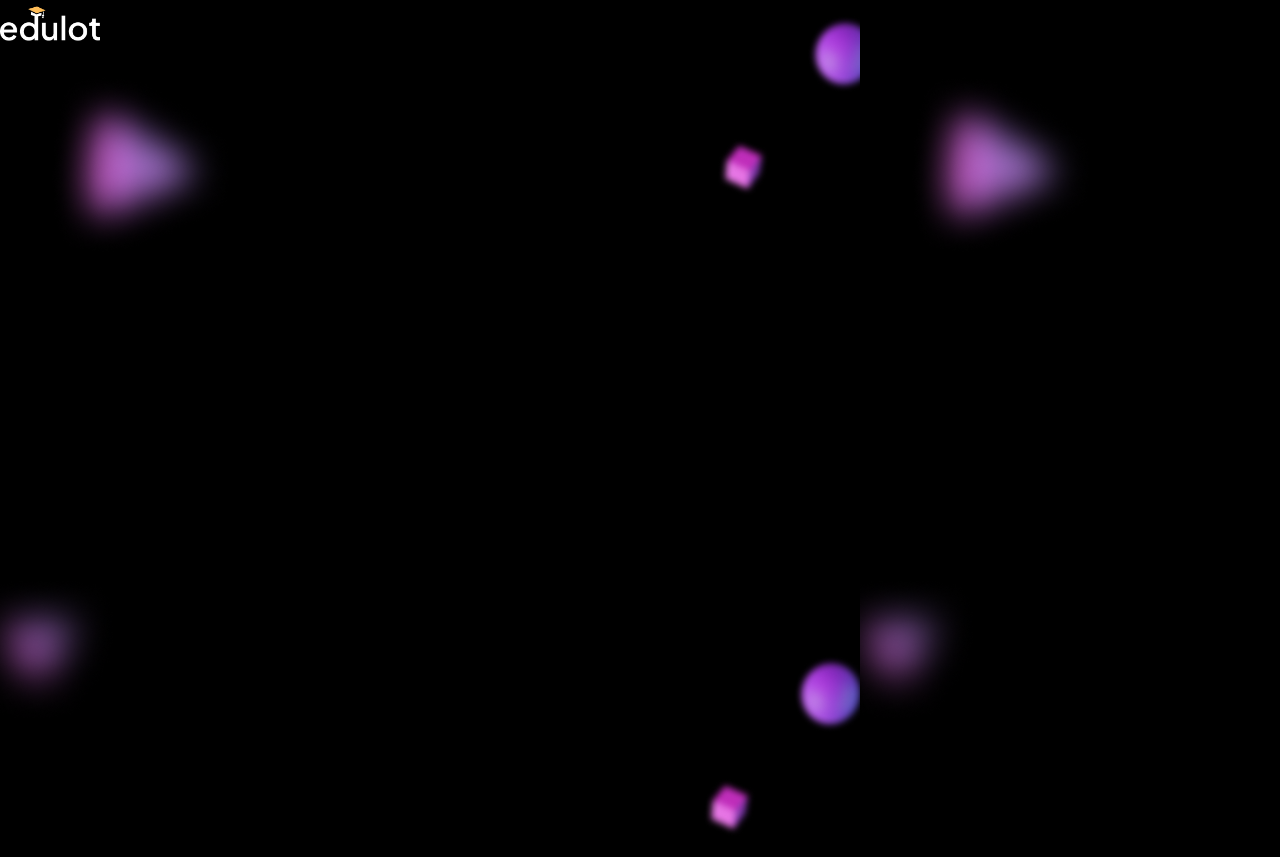
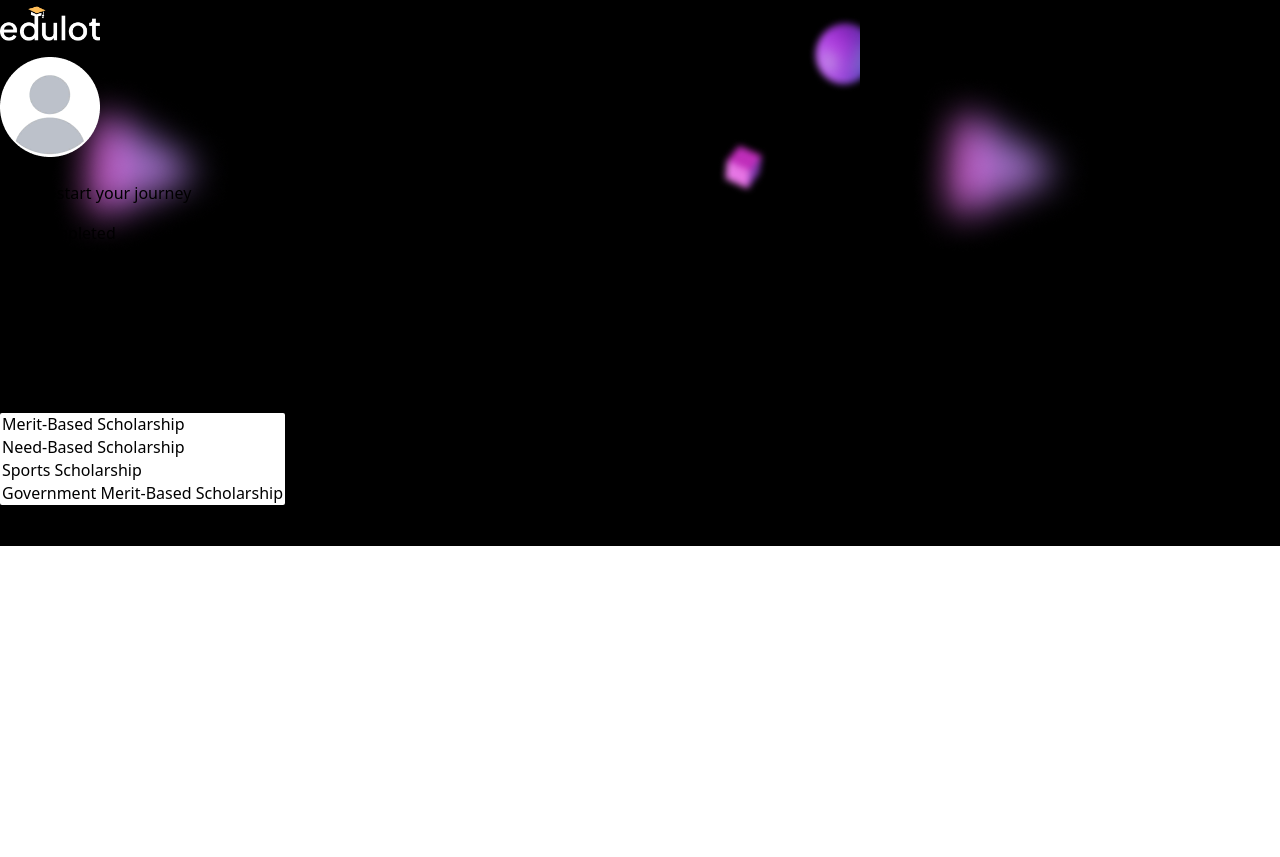
Before and after one commit to NagiPragalathan/publisher-portal-demo, a Next.js app: page /financial-aid in a window 1280 px wide. Before the commit this address had no page. After the commit the page ends 800 px from the top, so only its background shows below. Built offline with nearby package versions, Linux system fonts and the light colour scheme.

Commit message:
Implement dynamic routing for research score form with radio button selection

```diff
--- /dev/null
+++ b/src/app/financial-aid/page.tsx
@@ -0,0 +1,66 @@
+'use client';
+import Profile from '@/components/profile';
+import ProgressBar from '@/components/progress_bar';
+import React, { useState } from 'react';
+import { FaAngleRight } from "react-icons/fa";
+import { redirect } from 'next/navigation';
+
+const InputForm = () => {
+  const [selectedOptions, setSelectedOptions] = useState<string[]>([]); // State to hold selected options
+
+  // Handle change for multi-select
+  const handleSelectChange = (e: React.ChangeEvent<HTMLSelectElement>) => {
+    const options = Array.from(e.target.selectedOptions, (option: HTMLOptionElement) => option.value);
+    setSelectedOptions(options);
+  };
+
+  const handleNextClick = () => {
+    redirect('/research-score'); // Redirect to /research-score when Next is clicked
+  };
+
+  return (
+    <>
+      <Profile />
+      <ProgressBar progress={18} completed_steps={[1, 0, 0, 0, 0]} />
+      <div className="p-6 w-full flex flex-col justify-center items-center">
+        <div className="w-full max-w-[400px] flex flex-col justify-center items-center p-6 bg-[#9f9f9f87] backdrop-blur-md rounded-[20px] shadow-lg mb-6">
+          <h1 className="text-[#FFFFFF] text-[24px] font-[600] text-center mb-16">
+            Entrance Exam & Score
+          </h1>
+          <form className="w-full flex flex-col justify-between items-center">
+            {/* Multi-select Input */}
+            <select
+              multiple
+              className="w-full h-[150px] rounded-lg p-4 shadow-md mb-4 text-gray-500"
+              value={selectedOptions}
+              onChange={handleSelectChange}
+            >
+              <option value="Merit-Based Scholarship">Merit-Based Scholarship</option>
+              <option value="Need-Based Scholarship">Need-Based Scholarship</option>
+              <option value="Sports Scholarship">Sports Scholarship</option>
+              <option value="Government Merit-Based Scholarship">Government Merit-Based Scholarship</option>
+              <option value="Government Aid/Grants">Government Aid/Grants</option>
+              <option value="Private Loans">Private Loans</option>
+              <option value="Work-Study Programs">Work-Study Programs</option>
+              <option value="Aid/Grants">Aid/Grants</option>
+            </select>
+
+            <div className="w-full flex flex-row justify-end items-center mt-16">
+              <div
+                onClick={handleNextClick} // Handle the click for next
+                className="flex flex-row justify-center items-center gap-2 w-[100px] h-[40px] bg-[#FFBD58] rounded-full p-2 shadow-md mb-4 text-gray-700 hover:bg-[#e6a84a] transition duration-300 cursor-pointer"
+              >
+                <span className="text-[16px] font-[600] text-black">Next</span>
+                <span className="w-[23px] h-[23px] text-[16px] font-[600] text-black bg-white rounded-full flex justify-center items-center font-bold">
+                  <FaAngleRight />
+                </span>
+              </div>
+            </div>
+          </form>
+        </div>
+      </div>
+    </>
+  );
+};
+
+export default InputForm;
```
Also changed, not shown: src/app/financial/page.tsx (+15 -3 lines).
